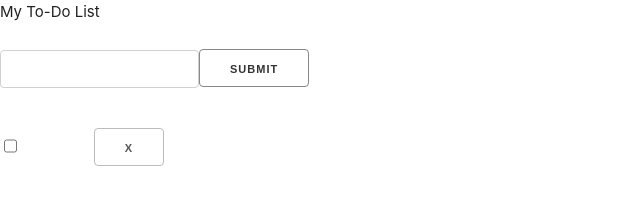
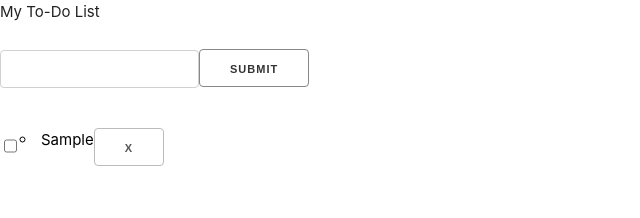
Before and after one commit to jamesr6794/finalproject-frontend, a React (Create React App) app in the folder frontend-todo/: page / in a window 1280 px wide. Both pictures are taken after typing "Sample" into the empty fields and a click on the button "SUBMIT". Shown: the top 218 px of the page, without its empty margins (0-640 px from the left). Built offline with nearby package versions, Linux system fonts and the light colour scheme.

Commit message:
checkbox click

```diff
--- a/frontend-todo/src/App.js
+++ b/frontend-todo/src/App.js
@@ -24,12 +24,25 @@ function App() {
     makeTodos([todo, ...todos])
   }
 
+  function toggleFinish(id) {
+    makeTodos(
+      todos.map(todo => {
+        if (todo.id === id) {
+          return {
+            ...todo,
+            finished: !todo.finished
+          }
+        } return todo
+      })
+    )
+  }
+
   return (
     <div className="App">
       <header className="App-header">
         <p>My To-Do List</p>
         <Form createTodo={createTodo} />
-        <List todos={todos} />
+        <List todos={todos} toggleFinish={toggleFinish} />
       </header>
     </div>
   )
--- a/frontend-todo/src/components/List.js
+++ b/frontend-todo/src/components/List.js
@@ -1,11 +1,11 @@
 import React from "react"
 import Todo from "./Todo"
 
-function List({ todos }) {
+function List({ todos, toggleFinish }) {
     return (
         <ul>
             {todos.map(todo => (
-                <Todo key={todo.id} todo={todo} />
+                <Todo key={todo.id} todo={todo} toggleFinish={toggleFinish} />
             ))}
         </ul>
     )
--- a/frontend-todo/src/components/Todo.js
+++ b/frontend-todo/src/components/Todo.js
@@ -1,12 +1,19 @@
 import React from "react"
 
-function Todo({ todo }) {
+function Todo({ todo, toggleFinish }) {
+    function CheckboxClick() {
+        toggleFinish(todo.id)
+    }
+
+
+
+
     return (
         <div style={{ display: "flex" }}>
-            <input type="checkbox" />
+            <input type="checkbox" onClick={CheckboxClick}/>
             <li
                 style={{
-                    color: "white",
+                    color: "black",
                     textDecoration: todo.finished ? "line-through" : null
                 }}>
                     {todo.task}
```
